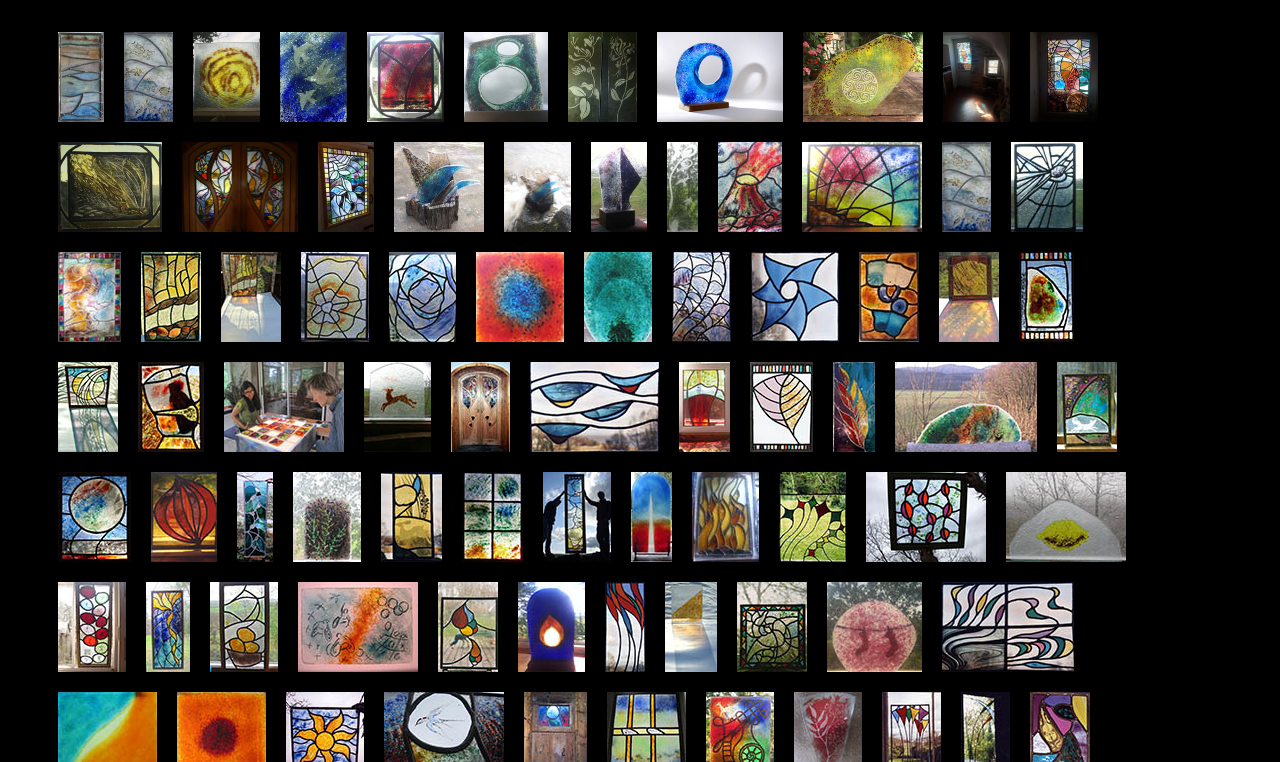
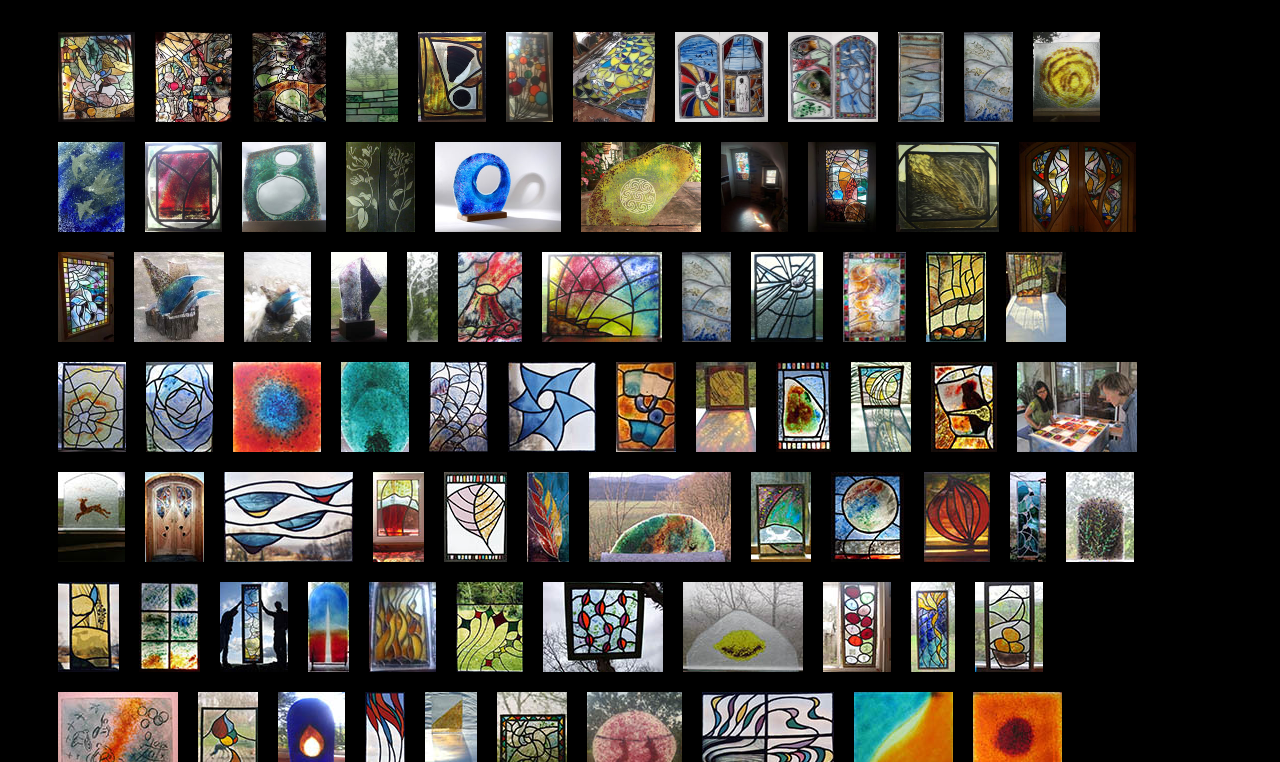
Before and after one commit to lukebarlow/carolynbarlow-com, a plain HTML site: page glass/index.html in a window 1280 px wide. Shown: the part 338-1100 px from the top of the page. Drawn offline with Linux system fonts and the light colour scheme.

Commit message:
tam o' shanter, lockdown and others

```diff
--- a/glass/index.html
+++ b/glass/index.html
@@ -11,6 +11,16 @@
     <script>
 
     var images = [
+        "Tam o' Shanter 1.jpg",
+        "Tam o' Shanter 2.jpg",
+        "Tam o' Shanter 3.jpg",
+        'fields.jpg',
+        'bell.jpg',
+        'balloons.jpg',
+        'on_table.jpg',
+        'Lockdown One and Two.jpg',
+        'Lockdown Three and Four.jpg',
+
         'Refugees.jpg',
         'september-2015-014.jpg',
         'September-and-Greece-2018-257.jpg',
```
Also changed, not shown: glass/images/Lockdown One and Two.jpg (added), glass/images/Lockdown Three and Four.jpg (added), glass/images/Tam o' Shanter 1.jpg (added), glass/images/Tam o' Shanter 2.jpg (added), glass/images/Tam o' Shanter 3.jpg (added), glass/images/balloons.jpg (added), glass/images/bell.jpg (added), glass/images/fields.jpg (added), glass/images/on_table.jpg (added), glass/thumbnails/Lockdown One and Two.jpg (added), glass/thumbnails/Lockdown Three and Four.jpg (added), glass/thumbnails/Roger and Jenny's Golden Wedding.jpg (added), glass/thumbnails/Tam o' Shanter 1.jpg (added), glass/thumbnails/Tam o' Shanter 2.jpg (added), 5 more files.
